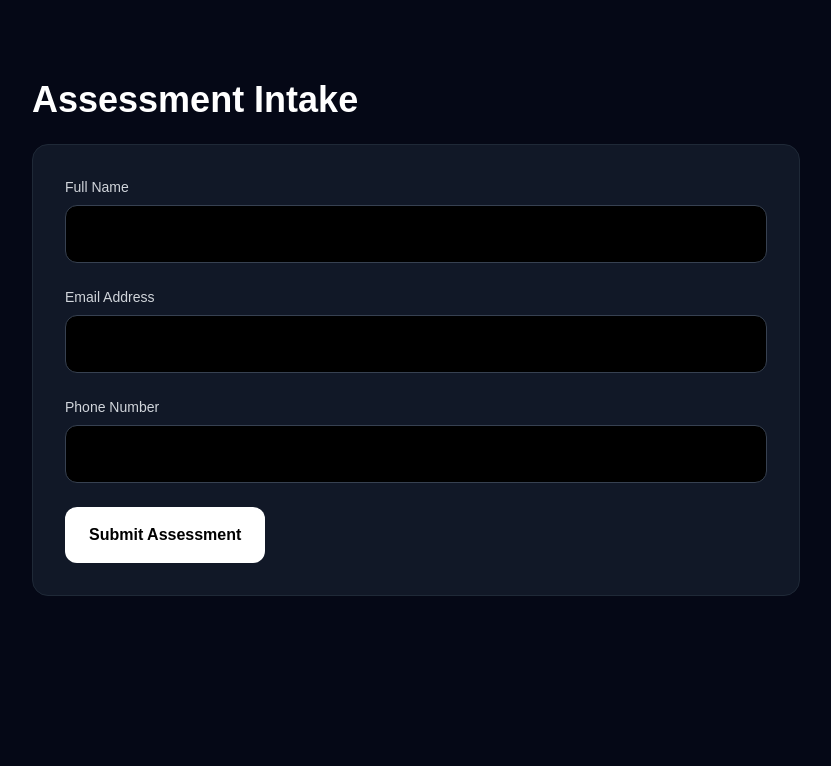
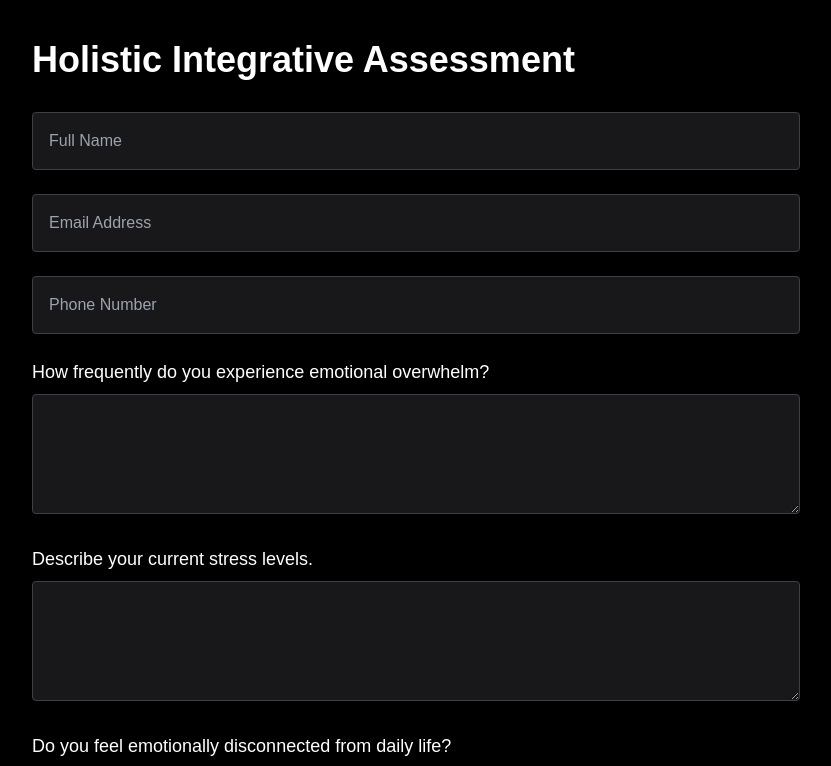
Before and after one commit to lucybissong/prepsycorex-mvp, a Next.js app: page /assessment/holistic-integrative in a window 1280 px wide. Shown: the top 766 px of the page, without its empty margins (224-1055 px from the left). Built offline with nearby package versions, Linux system fonts and the light colour scheme.

Commit message:
Update page.tsx
add dynamic assessment rendering

```diff
--- a/src/app/assessment/[pathway]/page.tsx
+++ b/src/app/assessment/[pathway]/page.tsx
@@ -1,125 +1,132 @@
 "use client";
 
-import React, { useState } from "react";
+import { useState } from "react";
+import { questions } from "../../../lib/questions";
 
-export default function AssessmentPage({
-  params,
-}: {
-  params: Promise<{ pathway: string }>;
-}) {
-  const [loading, setLoading] = useState(false);
+type Props = {
+  params: {
+    pathway: string;
+  };
+};
 
-  const [form, setForm] = useState({
+export default function AssessmentPage({ params }: Props) {
+  const pathwayQuestions =
+    questions[params.pathway as keyof typeof questions] || [];
+
+  const [formData, setFormData] = useState({
     fullName: "",
     email: "",
     phone: "",
   });
 
-  async function handleSubmit(
-    e: React.FormEvent<HTMLFormElement>
-  ) {
+  const [answers, setAnswers] = useState<Record<string, string>>({});
+
+  const handleAnswerChange = (
+    question: string,
+    value: string
+  ) => {
+    setAnswers((prev) => ({
+      ...prev,
+      [question]: value,
+    }));
+  };
+
+  const handleSubmit = async (
+    e: React.FormEvent
+  ) => {
     e.preventDefault();
 
-    setLoading(true);
-
-    const { pathway } = await params;
+    const payload = {
+      ...formData,
+      pathway: params.pathway,
+      responses: answers,
+    };
 
     const response = await fetch("/api/submissions", {
       method: "POST",
       headers: {
         "Content-Type": "application/json",
       },
-      body: JSON.stringify({
-        ...form,
-        pathway,
-      }),
+      body: JSON.stringify(payload),
     });
 
-    const data = await response.json();
-
-    setLoading(false);
-
-    if (data.success) {
+    if (response.ok) {
       alert("Assessment submitted successfully");
     } else {
-      alert("Something went wrong");
+      alert("Submission failed");
     }
-  }
+  };
 
   return (
-    <main className="min-h-screen bg-[#050816] text-white px-6 py-20">
+    <main className="min-h-screen bg-black text-white p-10">
       <div className="max-w-3xl mx-auto">
-        <h1 className="text-4xl font-bold mb-6">
-          Assessment Intake
+        <h1 className="text-4xl font-bold mb-8 capitalize">
+          {params.pathway.replace(/-/g, " ")} Assessment
         </h1>
 
         <form
           onSubmit={handleSubmit}
-          className="space-y-6 bg-[#111827] p-8 rounded-2xl border border-gray-800"
+          className="space-y-6"
         >
-          <div>
-            <label className="block mb-2 text-sm text-gray-300">
-              Full Name
-            </label>
-
           <input
-              required
             type="text"
-              value={form.fullName}
+            placeholder="Full Name"
+            className="w-full p-4 rounded bg-zinc-900 border border-zinc-700"
             onChange={(e) =>
-                setForm({
-                  ...form,
+              setFormData({
+                ...formData,
                 fullName: e.target.value,
               })
             }
-              className="w-full p-4 rounded-xl bg-black border border-gray-700"
           />
-          </div>
-
-          <div>
-            <label className="block mb-2 text-sm text-gray-300">
-              Email Address
-            </label>
 
           <input
-              required
             type="email"
-              value={form.email}
+            placeholder="Email Address"
+            className="w-full p-4 rounded bg-zinc-900 border border-zinc-700"
             onChange={(e) =>
-                setForm({
-                  ...form,
+              setFormData({
+                ...formData,
                 email: e.target.value,
               })
             }
-              className="w-full p-4 rounded-xl bg-black border border-gray-700"
           />
-          </div>
-
-          <div>
-            <label className="block mb-2 text-sm text-gray-300">
-              Phone Number
-            </label>
 
           <input
-              required
             type="text"
-              value={form.phone}
+            placeholder="Phone Number"
+            className="w-full p-4 rounded bg-zinc-900 border border-zinc-700"
             onChange={(e) =>
-                setForm({
-                  ...form,
+              setFormData({
+                ...formData,
                 phone: e.target.value,
               })
             }
-              className="w-full p-4 rounded-xl bg-black border border-gray-700"
+          />
+
+          {pathwayQuestions.map((question, index) => (
+            <div key={index}>
+              <label className="block mb-2 text-lg">
+                {question}
+              </label>
+
+              <textarea
+                className="w-full p-4 rounded bg-zinc-900 border border-zinc-700 min-h-[120px]"
+                onChange={(e) =>
+                  handleAnswerChange(
+                    question,
+                    e.target.value
+                  )
+                }
               />
             </div>
+          ))}
 
           <button
             type="submit"
-            disabled={loading}
-            className="bg-white text-black px-6 py-4 rounded-xl font-semibold"
+            className="bg-white text-black px-6 py-4 rounded font-semibold"
           >
-            {loading ? "Submitting..." : "Submit Assessment"}
+            Submit Assessment
           </button>
         </form>
       </div>
```
Lines whose indentation alone changed are shown as unchanged.
